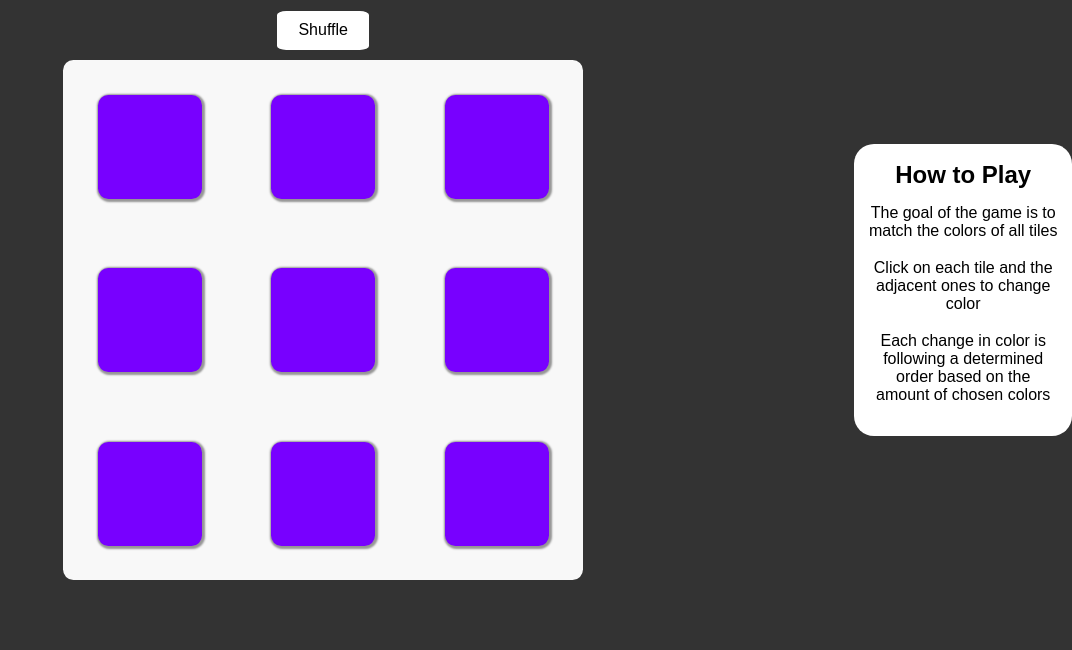
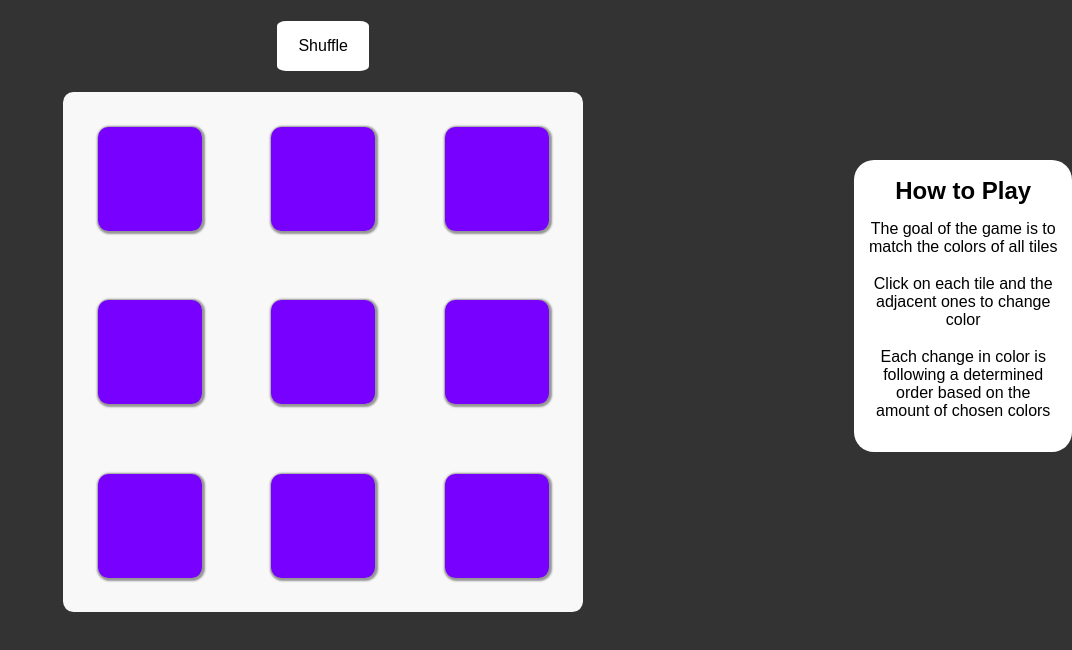
Before and after one commit to statist32/squarepair, a React (Create React App) app: page / in a window 1280 px wide. Shown: the top 650 px of the page, without its empty margins (208-1280 px from the left). Built offline with nearby package versions, Linux system fonts and the light colour scheme.

Commit message:
seperated button and added a control wrapper

```diff
--- a/src/components/screens/Board/Board.css
+++ b/src/components/screens/Board/Board.css
@@ -32,23 +32,17 @@
 .has-won-message {
   color: var(--green-won);
 }
-.shuffle-btn {
-  padding: 1% 2%;
-  text-align: center;
+
+.control-wrapper {
   display: flex;
   justify-content: center;
   align-content: center;
   align-items: center;
-  background: white;
-  border-radius: 10%;
-  margin: 1%;
+  height: 100%;
+  width: 100%;
 }
 
 @media (max-width: 700px) {
-  .shuffle-btn {
-    margin: 5% 0;
-    padding: 5%;
-  }
   .tile {
     margin: 4%;
   }
--- a/src/components/screens/Board/Board.js
+++ b/src/components/screens/Board/Board.js
@@ -1,6 +1,7 @@
 import React, { memo, useState, useEffect } from 'react'
 import './Board.css'
 import { TileRow } from './TileRow'
+import { StyledButton } from '../../universal/StyledButton/StyledButton'
 //TODO: win condition with reduce or filter
 function _Board({ columns = 3, rows = 3 }) {
   const [history, setHistory] = useState([[]])
@@ -95,11 +96,13 @@ function _Board({ columns = 3, rows = 3 }) {
     }
     return win
   }
-  console.log(history)
   return (
     <div className='board-wrapper'>
-      <div className={`shuffle-btn`} onClick={() => shuffleBoard(20)}>
-        {hasWon ? 'You did it!' : 'Shuffle'}
+      <div className='control-wrapper'>
+        <StyledButton
+          text={hasWon ? 'You did it!' : 'Shuffle'}
+          onClick={() => shuffleBoard(20)}
+        />
       </div>
       <div className={`board ${hasWon ? 'bg-green' : ''}`}>
         {board.map((row, index) => (
--- /dev/null
+++ b/src/components/universal/StyledButton/StyledButton.css
@@ -0,0 +1,14 @@
+.styled-button {
+  padding: 1.5% 2%;
+  text-align: center;
+  background: white;
+  border-radius: 10%;
+  margin: 2%;
+}
+
+@media (max-width: 700px) {
+  .styled-button {
+    margin: 5% 0;
+    padding: 5%;
+  }
+}
--- /dev/null
+++ b/src/components/universal/StyledButton/StyledButton.js
@@ -0,0 +1,11 @@
+import React, { memo } from 'react'
+import './StyledButton.css'
+function _StyledButton({ text, onClick, style }) {
+  return (
+    <div className='styled-button' style={style} onClick={() => onClick()}>
+      {text}
+    </div>
+  )
+}
+
+export const StyledButton = memo(_StyledButton)
```
